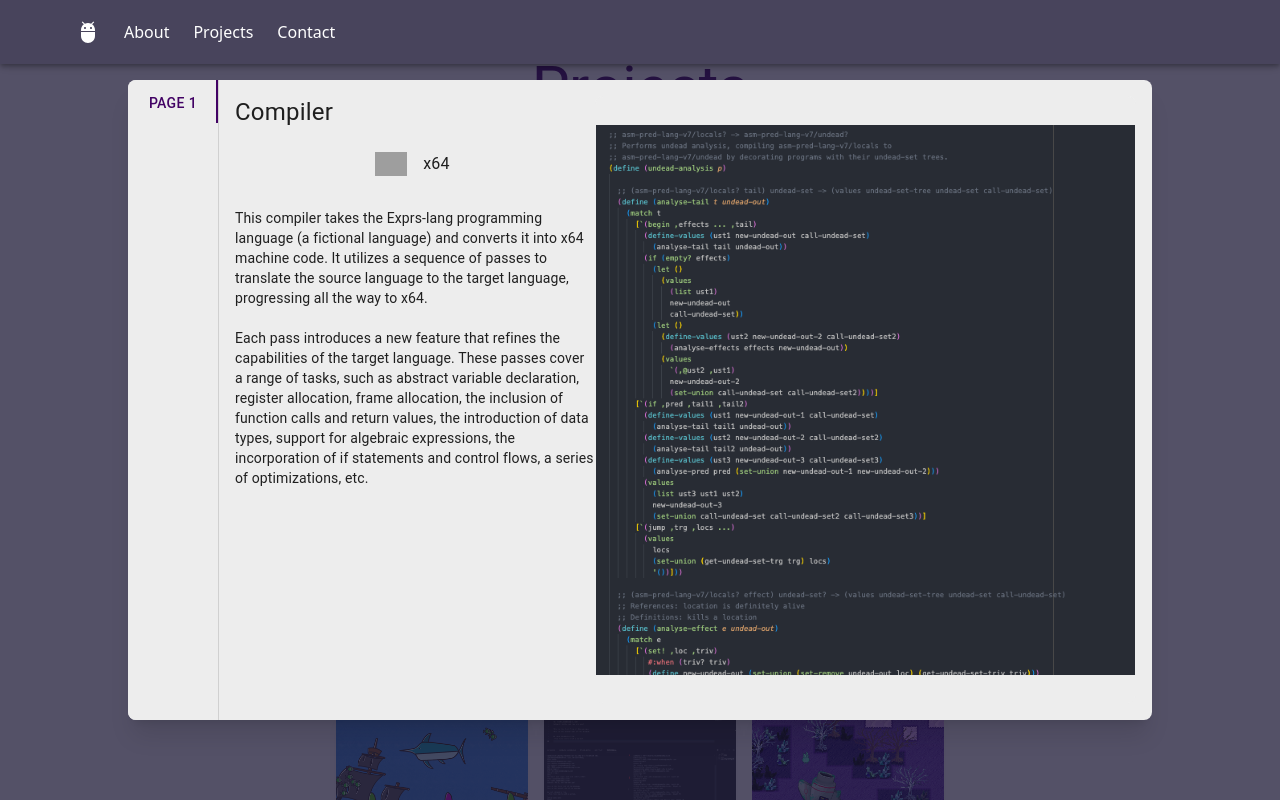
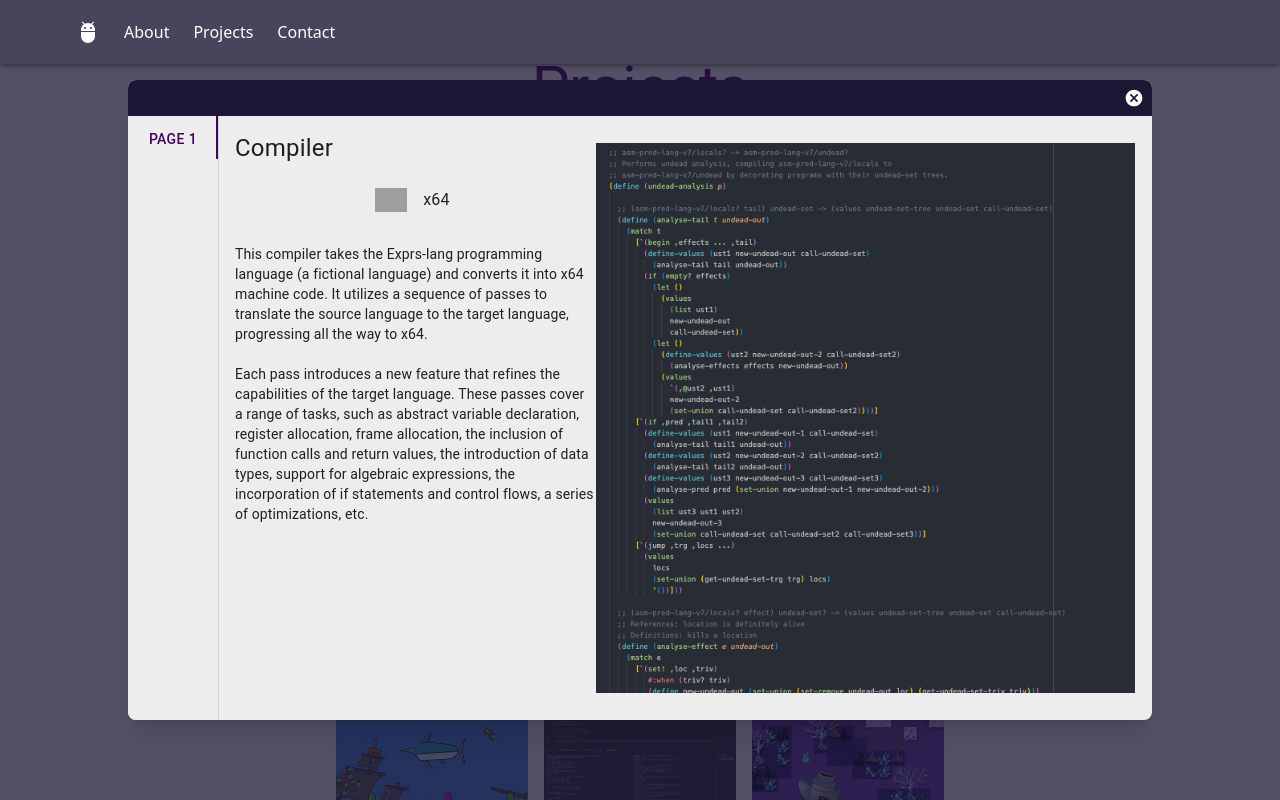
Before and after one commit to RandyHRus/personal-website, a Next.js app: page / in a window 1280 px wide. Both pictures are taken after a click on the button "Compiler". Shown: the part 2672-3472 px from the top of the page. Built offline with nearby package versions, Linux system fonts and the light colour scheme; grey boxes are pictures that could not be loaded.

Commit message:
Add close button to project popups

```diff
--- a/src/components/projectCardPopup.tsx
+++ b/src/components/projectCardPopup.tsx
@@ -11,6 +11,7 @@ import {
 } from "@mui/material";
 import { Component, RefObject, useRef, useState } from "react";
 import { DevIcon } from "@/icons/devicons";
+import CancelIcon from "@mui/icons-material/Cancel";
 
 export interface Page {
     text: string;
@@ -24,6 +25,7 @@ interface Props {
     projectLink: string;
     technologies: string[] | null;
     button?: { action: () => void; text: string };
+    handleClose: () => void;
 }
 
 export default function ProjectCardPopup(props: Props) {
@@ -38,7 +40,14 @@ export default function ProjectCardPopup(props: Props) {
     }
 
     return (
-        <Card className="flex flex-row h-full shadow-xl rounded-lg bg-grey">
+        <Card className="flex flex-col h-full shadow-xl rounded-lg bg-grey">
+            {/** Bar that contains the close card button. */}
+            <div className="flex flex-col items-end justify-center bg-tertiary h-9">
+                <IconButton onClick={() => props.handleClose()}>
+                    <CancelIcon className="text-white w-5 h-5"></CancelIcon>
+                </IconButton>
+            </div>
+            <div className="flex flex-row h-[calc(100%-36px)]">
                 <Tabs
                     orientation="vertical"
                     variant="scrollable"
@@ -62,10 +71,10 @@ export default function ProjectCardPopup(props: Props) {
                         />
                     ))}
                 </Tabs>
-            <CardContent className="p-4 justify-between h-full w-full">
+                <CardContent className="flex p-4 justify-between h-full w-full">
                     <div
                         ref={scrollRef}
-                    className="w-full lg:flex-row flex-col h-full flex overflow-auto"
+                        className="flex w-full lg:flex-row flex-col h-full overflow-auto"
                     >
                         {/** Text area */}
                         <div className="lg:w-2/5 w-full flex flex-col lg:h-full h-auto">
@@ -109,8 +118,8 @@ export default function ProjectCardPopup(props: Props) {
                                 {/** Main image or video */}
                                 <div
                                     className={`flex ${
-                                    props.pages[selectedTab].additionalMedia ==
-                                    undefined
+                                        props.pages[selectedTab]
+                                            .additionalMedia == undefined
                                             ? "h-full w-full"
                                             : "lg:h-3/4 h-full w-full"
                                     }`}
@@ -121,7 +130,8 @@ export default function ProjectCardPopup(props: Props) {
                                             className="flex w-full h-full border border-grey rounded-lg object-contain object-center bg-grey"
                                             component="img"
                                             image={
-                                            props.pages[selectedTab].media.path
+                                                props.pages[selectedTab].media
+                                                    .path
                                             }
                                             title="My Card Image"
                                         />
@@ -132,7 +142,8 @@ export default function ProjectCardPopup(props: Props) {
                                             className="flex w-full h-full border border-grey rounded-lg "
                                             component="iframe"
                                             src={
-                                            props.pages[selectedTab].media.path
+                                                props.pages[selectedTab].media
+                                                    .path
                                             }
                                         />
                                     )}
@@ -164,6 +175,7 @@ export default function ProjectCardPopup(props: Props) {
                         </div>
                     </div>
                 </CardContent>
+            </div>
         </Card>
     );
 }
--- a/src/components/sections/projectsSection.tsx
+++ b/src/components/sections/projectsSection.tsx
@@ -649,6 +649,7 @@ export default function ProjectsSection(props: { projectId?: string }) {
                                 technologies={selectedProject.technologies}
                                 pages={selectedProject.pages}
                                 button={selectedProject.button}
+                                handleClose={handlePopupClose}
                             />
                         </motion.div>
                     )}
```
Lines whose indentation alone changed are shown as unchanged.
